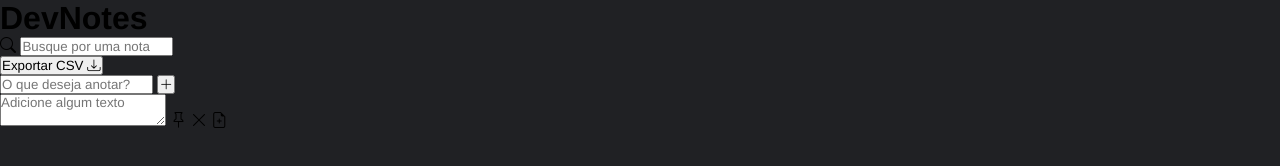
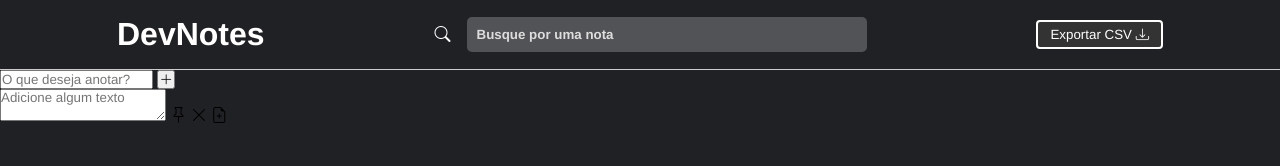
Before and after one commit to alexandrerogeriosn93/project-html-css-js-dev-notes, a plain HTML site: page index.html in a window 1280 px wide. Drawn offline with nearby package versions, Linux system fonts and the light colour scheme.

Commit message:
feat: add header styles css

```diff
--- a/assets/css/styles.css
+++ b/assets/css/styles.css
@@ -8,3 +8,47 @@
 body {
   background-color: #202124;
 }
+
+header {
+  border-bottom: solid 1px #ccc;
+  padding: 1rem 2rem;
+  color: #fff;
+  display: flex;
+  align-items: center;
+  justify-content: space-around;
+}
+
+#search-container {
+  display: flex;
+  align-items: center;
+  gap: 1rem;
+}
+
+#search-input {
+  background-color: #525356;
+  border-radius: 5px;
+  border: none;
+  padding: 10px;
+  font-weight: bold;
+  color: #ddd;
+  width: 400px;
+}
+
+#search-input::placeholder {
+  color: #ddd;
+}
+
+#export-notes {
+  background-color: #333;
+  border: solid 2px #fff;
+  border-radius: 4px;
+  color: #fff;
+  padding: 5px 12px;
+  cursor: pointer;
+  transition: 0.4s;
+}
+
+#export-notes:hover {
+  background-color: #fff;
+  color: #333;
+}
--- a/index.html
+++ b/index.html
@@ -23,7 +23,7 @@
           placeholder="Busque por uma nota"
         />
       </div>
-      <button id="exports-notes">
+      <button id="export-notes">
         Exportar CSV <i class="bi bi-download"></i>
       </button>
     </header>
```
